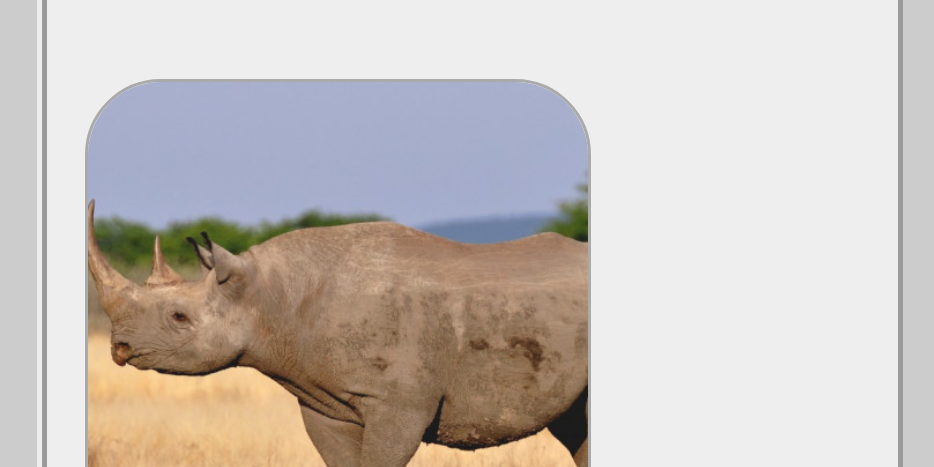
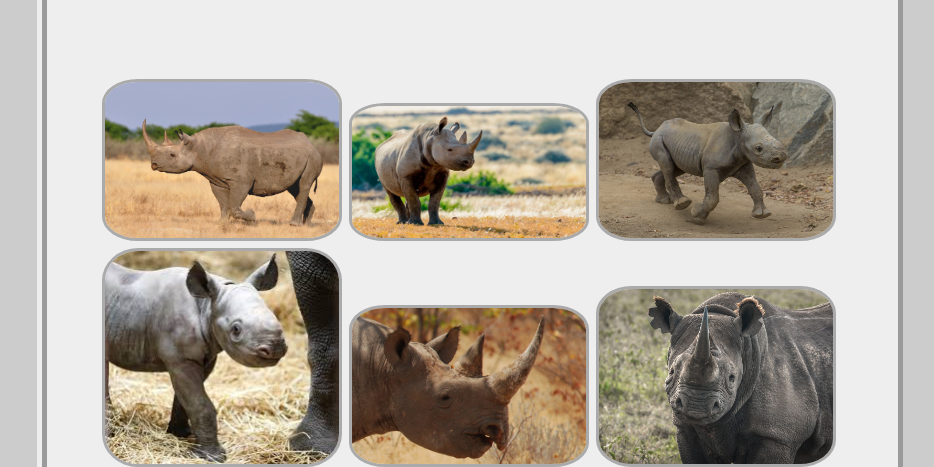
Before and after one commit to pokemax209/final-project, a plain HTML site: page photogallery.html in a window 1280 px wide. Shown: the part 485-952 px from the top of the page, without its empty margins (170-1104 px from the left). Drawn offline with Linux system fonts and the light colour scheme.

Commit message:
updated photo gallery

```diff
--- a/style.css
+++ b/style.css
@@ -118,12 +118,12 @@ a:hover {
 
 #picture-frame {
     margin-top: 3%;
-    margin-left: 3%;
+    margin-left: 5%;
 }
 
 .gallery-crop {
-    width: 500px;
-    height: 500px;
+    width: 30%;
+    height: 30%;
     object-fit: cover;
     margin: 0.2%;
     border-width: 1%;
```
